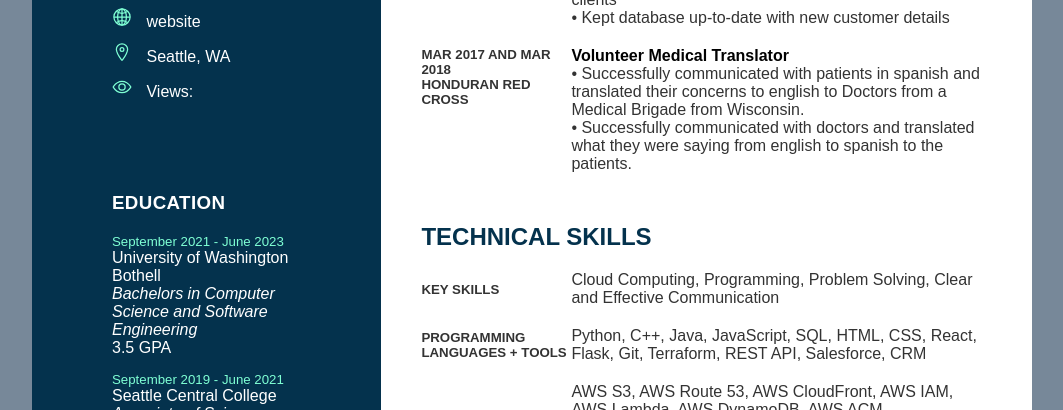
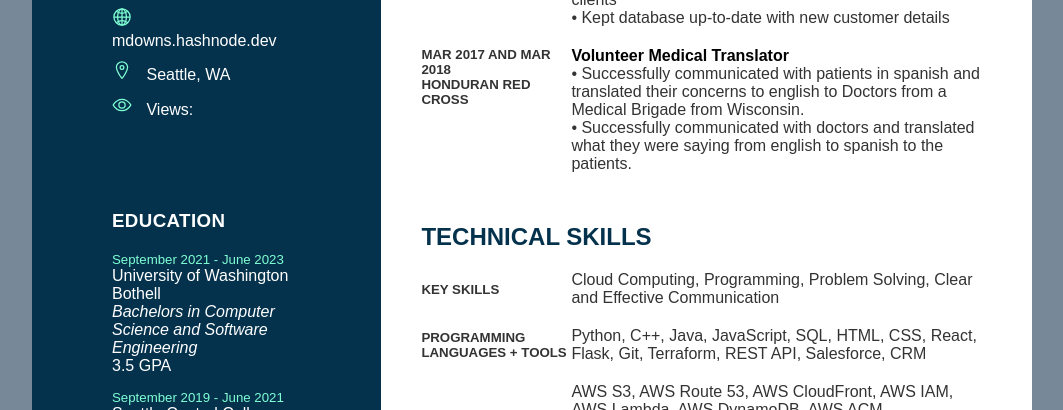
Before and after one commit to mdowns23/aws-cloud-resume-challenge, a plain HTML site: page index.html in a window 1280 px wide. Shown: the part 690-1100 px from the top of the page, without its empty margins (108-1171 px from the left). Drawn offline with nearby package versions, Linux system fonts and the light colour scheme; no server answers.

Commit message:
added blog link to html

```diff
--- a/index.html
+++ b/index.html
@@ -32,7 +32,7 @@
 
                     <li>
                         <span class="icon"><ion-icon name="globe-outline"></ion-icon></span>
-                        <span class="text">website</span>
+                        <span class="text">mdowns.hashnode.dev</span>
                     </li>
 
                     <li>
```
